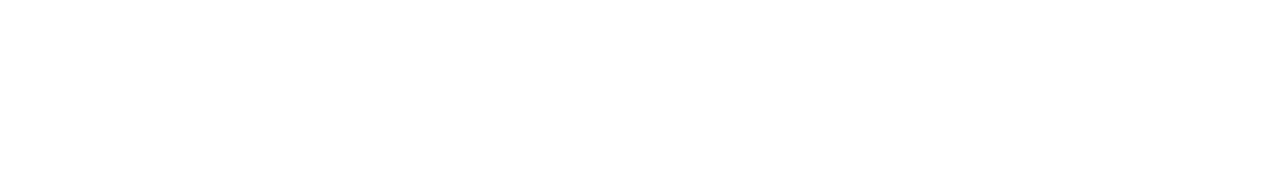
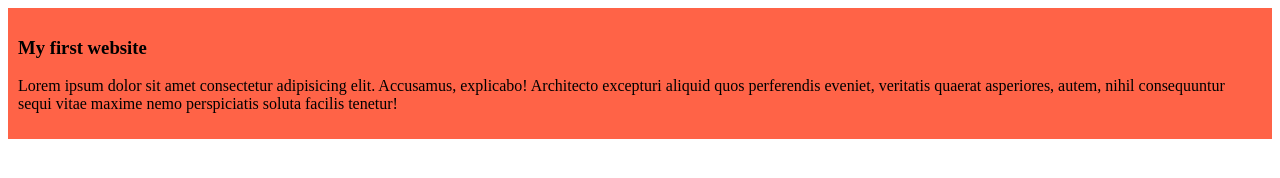
Before and after one commit to SajidSohan/my-first-github-repo, a plain HTML site: page index.html in a window 1280 px wide. Drawn offline with Linux system fonts and the light colour scheme.

Commit message:
added the first blog

```diff
--- a/index.html
+++ b/index.html
@@ -4,8 +4,13 @@
     <meta charset="UTF-8">
     <meta name="viewport" content="width=device-width, initial-scale=1.0">
     <title>My First Ever Github Repo</title>
+    <link rel="stylesheet" href="styles/blog.css"
 </head>
 <body>
+    <div>
+        <h3>My first website</h3>
+        <p>Lorem ipsum dolor sit amet consectetur adipisicing elit. Accusamus, explicabo! Architecto excepturi aliquid quos perferendis eveniet, veritatis quaerat asperiores, autem, nihil consequuntur sequi vitae maxime nemo perspiciatis soluta facilis tenetur!</p>
+    </div>
 
 </body>
 </html>
--- /dev/null
+++ b/styles/blog.css
@@ -0,0 +1,4 @@
+div{
+    background-color: tomato;
+    padding: 10px;
+}
```
